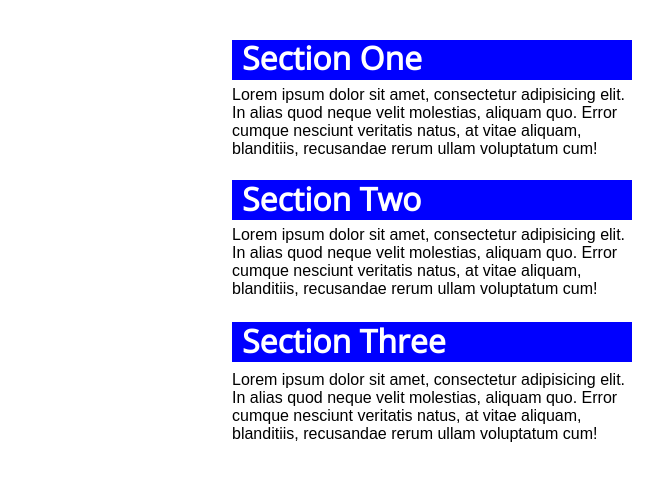
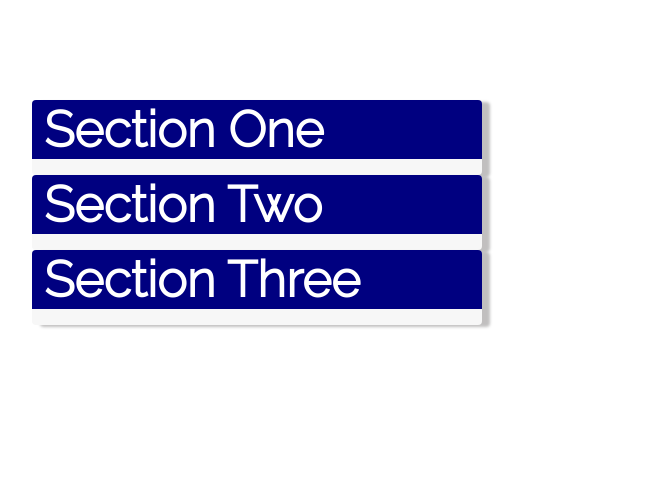
Before and after one commit to Shane40/Accordian, a plain HTML site: page index.html in a window 1280 px wide. Shown: the whole page, without its empty margins (168-831 px from the left). Drawn offline with nearby package versions, Linux system fonts and the light colour scheme.

Commit message:
JQuery fumbling

```diff
--- a/accordian.js
+++ b/accordian.js
@@ -3,7 +3,22 @@ console.log("Work Accordian");
 // $('.box1').on('click', function (x) {
 // 	alert('hello');
 // });
+$('.container1').on('click', function () {
+	$('.content1').addClass('open1');
+});
 
-$('.container1').on('click', function () {
-	return $(this).removeClass('expand');
+$('.container2').on('click', function () {
+	$('.content1').removeClass('open1');
+	$('.content2').addClass('open2');
 });
+
+$('.container3').on('click', function () {
+	$('.content2').removeClass('open2');
+	$('.content3').addClass('open3');
+
+});
+
+// Set height of div to 0;
+// overflow: hidden ... p
+
+// target container in jquery
--- a/index.html
+++ b/index.html
@@ -4,28 +4,26 @@
   <title>jQuery Intro</title>
   <link rel="stylesheet" type="text/css" href="normalize.css">
   <link rel="stylesheet" type="text/css" href="main.css">
-<link href='http://fonts.googleapis.com/css?family=Open+Sans' rel='stylesheet' type='text/css'>
+  <link href='http://fonts.googleapis.com/css?family=Raleway:300' rel='stylesheet' type='text/css'>
 </head>
 <body>
 
 <div class="container1">
-  <div class="box1"></div>
   <h1>Section One </h1>
-  <p>Lorem ipsum dolor sit amet, consectetur adipisicing elit. In alias quod neque velit molestias, aliquam quo. Error cumque nesciunt veritatis natus, at vitae aliquam, blanditiis, recusandae rerum ullam voluptatum cum!</p>
+  	<div class="content1">
+  	 <p>Lorem ipsum dolor sit amet, consectetur adipisicing elit. In alias quod neque velit molestias, aliquam quo. Error cumque nesciunt veritatis natus, at vitae aliquam, blanditiis, recusandae rerum ullam voluptatum cum!</p>
+  	 </div>
 </div>
-
 <div class="container2">
-<div class="box2"></div>
 <h1>Section Two </h1>
-<p>Lorem ipsum dolor sit amet, consectetur adipisicing elit. In alias quod neque velit molestias, aliquam quo. Error cumque nesciunt veritatis natus, at vitae aliquam, blanditiis, recusandae rerum ullam voluptatum cum!</p>
+	<div class="content2"> <p>Lorem ipsum dolor sit amet, consectetur adipisicing elit. In alias quod neque velit molestias, aliquam quo. Error cumque nesciunt veritatis natus, at vitae aliquam, blanditiis, recusandae rerum ullam voluptatum cum!</p>
+	</div>
 </div>
-
 <div class="container3">
-  <div class="box3"></div>
-  <h1>Section Three </h1>
-  <p>Lorem ipsum dolor sit amet, consectetur adipisicing elit. In alias quod neque velit molestias, aliquam quo. Error cumque nesciunt veritatis natus, at vitae aliquam, blanditiis, recusandae rerum ullam voluptatum cum!</p>
+<h1>Section Three </h1>
+	<div class="content3"> <p>Lorem ipsum dolor sit amet, consectetur adipisicing elit. In alias quod neque velit molestias, aliquam quo. Error cumque nesciunt veritatis natus, at vitae aliquam, blanditiis, recusandae rerum ullam voluptatum cum!</p>
+	</div>
 </div>
-
 
   <script src="jquery-2.1.3.min.js"></script>
   <script src="accordian.js"></script>
--- a/main.css
+++ b/main.css
@@ -1,96 +1,76 @@
-.container1, .container2, .container3 {
-  position: relative;
-  margin-left: 400px;
-  margin-bottom: 10px;
+body {
+  margin-top: 100px;
 }
 
-.container1 p {
-  width: 400px;
-  display: block;
-  position: absolute;
-  top: 60px;
+.container1, .container2, .container3 {
+  margin-left: 200px;
+ /* margin-bottom: 2px;*/
+  overflow: hidden;
+  margin-bottom: 0px;
+  width: 450px;
+  box-shadow: 8px 2px 3px rgba(6,0,0,0.25);
+  border-radius: 4px;
+  background:#f7f7f7;
+  border-color: 1pt black;
+  font-family: 'Raleway', sans-serif;
 }
-
-.container2 p {
-  width: 400px;
-  display: block;
-  position: absolute;
-  top: 200px;
-}
-
-.container3 p {
-  width: 400px;
-  display: block;
-  position: absolute;
-  top: 345px;
-}
-
-.box1, .box2, .box3 {
-  width: 400px;
-  height: 40px;
-  background-color: blue;
-}
-
-.box1 {
-  position: absolute;
-  top: 20px;
+h1 {
+  margin-bottom: 0px;
+  font-size: 50px;
+  margin-top: 0px;
+  width: 450px;
+  color: white;
+  padding-left: 12px;
+  background-color: navy;
+  background-width: 400px;
   transition: all 1s ease;
 }
-
-.box1:hover {
+.container1:hover h1 {
     background-color: orange;
 }
-
-.box2 {
-  position: absolute;
-  top: 170px;
-  transition: all 1s ease;
+.content1 {
+  margin-bottom: 0px;
+  margin-top: 0px;
+  padding-left: 12px;
+  color: black;
+  height: 0;
+  transition: all 1.5s ease;
 }
-
-.box2:hover {
+.open1 {
+  height: 100px;
+}
+.close1 {
+  height: 0;
+}
+.container2:hover h1 {
     background-color: orange;
 }
-
-
-.box3 {
-  position: absolute;
-  top: 312px;
-  transition: all 1s ease;
+.content2 {
+  margin-bottom: 0px;
+  margin-top: 0px;
+  padding-left: 8px;
+  color: black;
+  height: 0;
+  transition: all 1.5s ease;
 }
-
-.box3:hover {
+.open2 {
+  height: 100px;
+}
+.container3:hover h1 {
     background-color: orange;
 }
-
-
-.container1 h1 {
-  font-family: "Open Sans";
-  position: absolute;
-  top: 5px;
-  padding-left: 10px;
-  color: white;
-  margin-bottom: none;
+.content3 {
+  margin-bottom: 0px;
+  margin-top: 0px;
+  padding-left: 8px;
+  color: black;
+  height: 0;
+  transition: all 1.5s ease;
 }
-
-.container2 h1 {
-  font-family: "Open Sans";
-  position: absolute;
-  top: 146px;
-  padding-left: 10px;
-  color: white;
+.open3 {
+  height: 100px;
 }
-
-.container3 h1 {
-  font-family: "Open Sans";
-  position: absolute;
-  top: 288px;
-  padding-left: 10px;
-  color: white;
-}
-
 .box1 {
   position: absolute;
   top: 30px;
-/*  transition: property duration timing delay;*/
-  transition: all .5s ease;
 }
```
